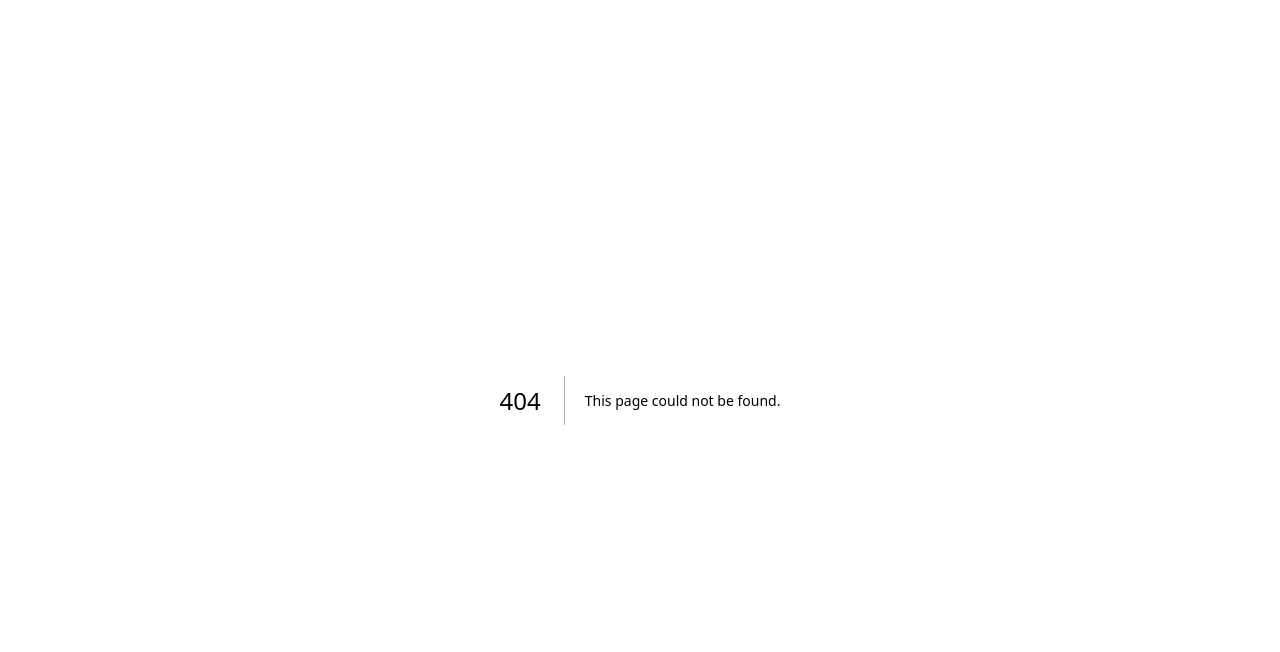
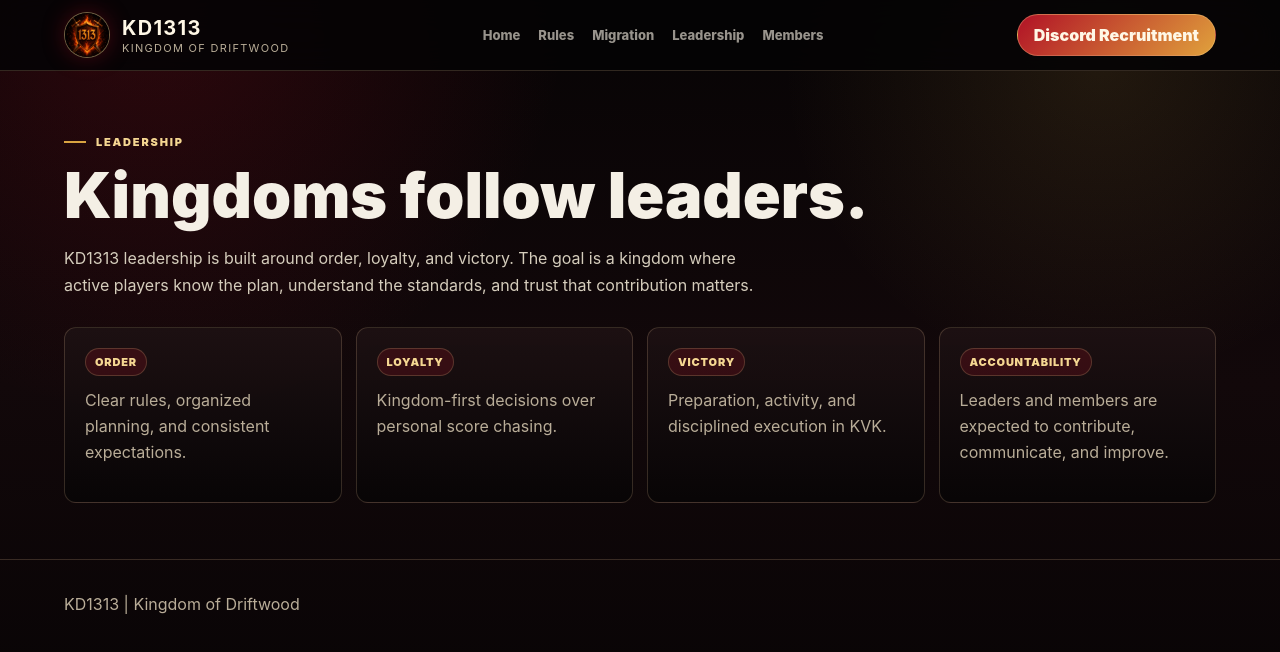
Before and after one commit to Ficter/kd1313-site, a Next.js app: page /leadership in a window 1280 px wide. Before the commit this address had no page. Shown: the top 652 px of the page. Built offline with nearby package versions, Linux system fonts and the light colour scheme; no server answers.

Commit message:
Update KD1313 hero and public navigation

```diff
--- a/app/globals.css
+++ b/app/globals.css
@@ -96,7 +96,8 @@ button,input,select{font:inherit}
   position:absolute;
   inset:0;
   z-index:-2;
-  background:url("/assets/images/driftwood-hero.png") 68% center/cover no-repeat;
+  background:url("/assets/images/driftwood-hero.png") 70% center/cover no-repeat;
+  filter:contrast(1.1) brightness(1.08);
   transform:scale(1.015);
 }
 .hero::after{
@@ -105,9 +106,10 @@ button,input,select{font:inherit}
   inset:0;
   z-index:-1;
   background:
-    radial-gradient(circle at 78% 45%,rgba(177,18,38,.2),transparent 28%),
-    linear-gradient(90deg,#050304 0%,rgba(5,3,4,.92) 30%,rgba(5,3,4,.42) 58%,rgba(5,3,4,.78) 100%),
-    linear-gradient(180deg,rgba(5,3,4,.52) 0%,rgba(5,3,4,.14) 42%,#050304 100%);
+    radial-gradient(circle at 73% 42%,rgba(245,215,146,.1),transparent 24%),
+    radial-gradient(circle at 80% 52%,rgba(177,18,38,.2),transparent 30%),
+    linear-gradient(90deg,#030203 0%,rgba(3,2,3,.98) 32%,rgba(5,3,4,.52) 55%,rgba(5,3,4,.72) 100%),
+    linear-gradient(180deg,rgba(5,3,4,.45) 0%,rgba(5,3,4,.08) 42%,#050304 100%);
 }
 .hero-main{
   min-height:720px;
--- /dev/null
+++ b/app/leadership/page.tsx
@@ -0,0 +1,34 @@
+import { Footer } from "@/components/Footer";
+import { PublicNav } from "@/components/PublicNav";
+
+const principles = [
+  ["Order", "Clear rules, organized planning, and consistent expectations."],
+  ["Loyalty", "Kingdom-first decisions over personal score chasing."],
+  ["Victory", "Preparation, activity, and disciplined execution in KVK."],
+  ["Accountability", "Leaders and members are expected to contribute, communicate, and improve."]
+];
+
+export default function LeadershipPage() {
+  return (
+    <div className="shell">
+      <PublicNav />
+      <section className="page">
+        <div className="eyebrow">Leadership</div>
+        <h1>Kingdoms follow leaders.</h1>
+        <p className="lead">
+          KD1313 leadership is built around order, loyalty, and victory. The goal is a kingdom where
+          active players know the plan, understand the standards, and trust that contribution matters.
+        </p>
+        <div className="grid-4" style={{ marginTop: 28 }}>
+          {principles.map(([title, text]) => (
+            <article className="panel" key={title}>
+              <span className="tag">{title}</span>
+              <p className="muted">{text}</p>
+            </article>
+          ))}
+        </div>
+      </section>
+      <Footer />
+    </div>
+  );
+}
--- a/components/PublicNav.tsx
+++ b/components/PublicNav.tsx
@@ -14,6 +14,8 @@ export function PublicNav() {
       <div className="nav-links">
         <Link href="/">Home</Link>
         <Link href="/rules">Rules</Link>
+        <Link href="/migration">Migration</Link>
+        <Link href="/leadership">Leadership</Link>
         <Link href="/login">Members</Link>
       </div>
       <Link className="btn" href={process.env.NEXT_PUBLIC_DISCORD_INVITE_URL || "https://discord.gg/"}>
```
Also changed, not shown: app/migration/page.tsx (added, +41 -0 lines), app/page.tsx (+24 -15 lines).
